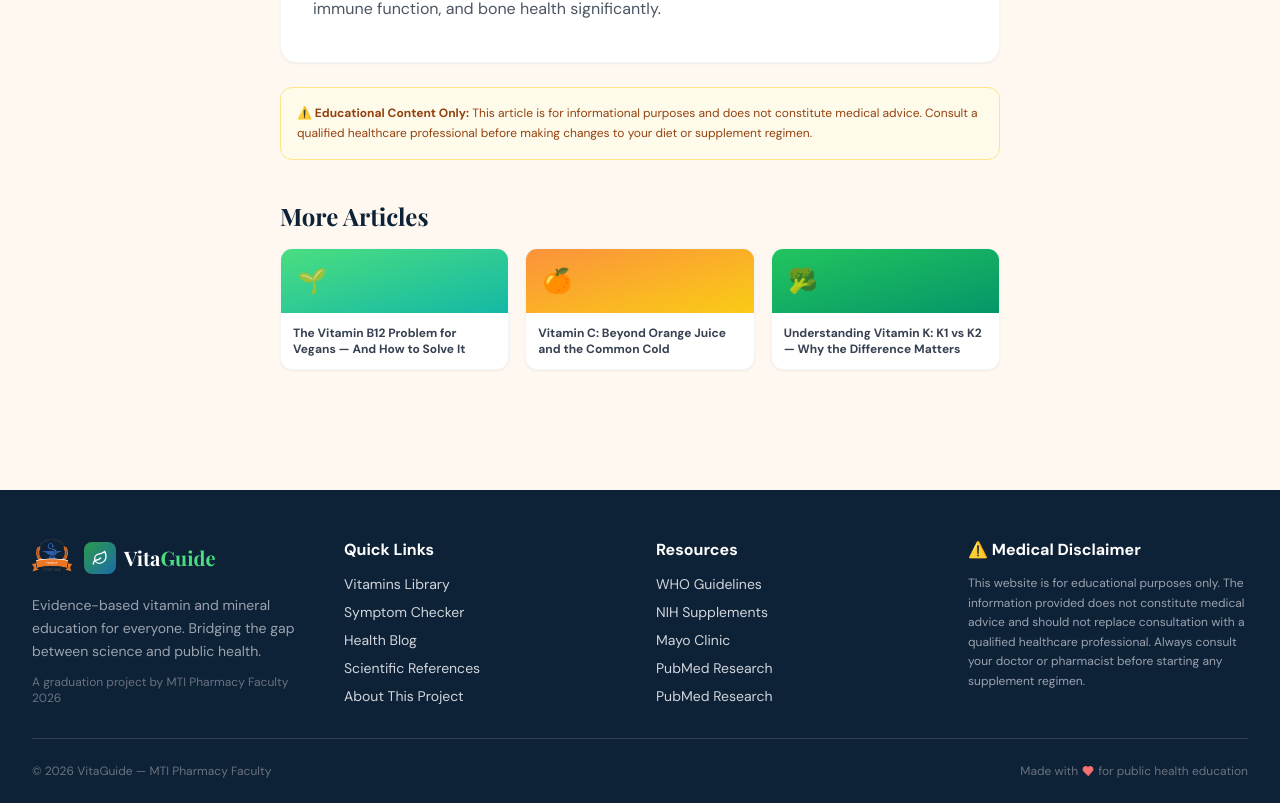
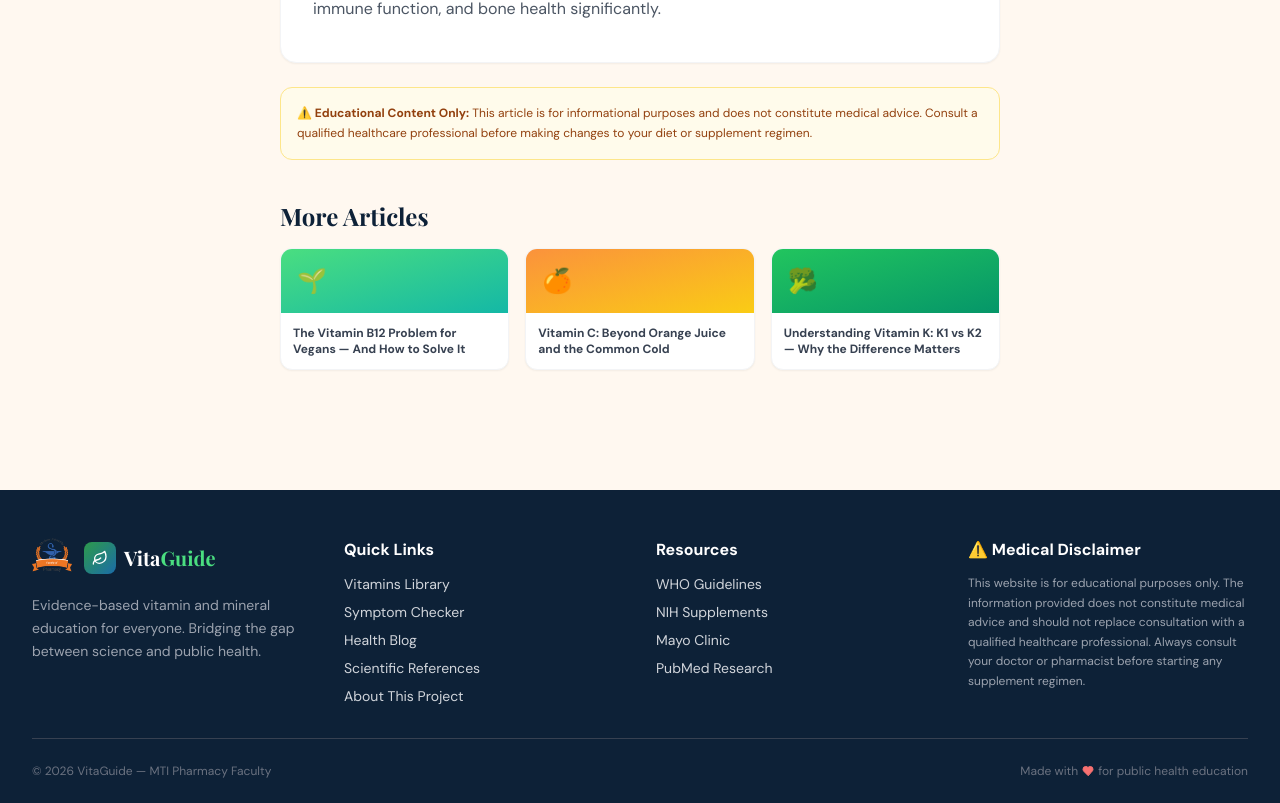
Before and after one commit to Abdelrhman-Ahmed-XD/VitaGuide, a React (Vite) app: page /blog/1 in a window 1280 px wide. Shown: the part 1468-2271 px from the top of the page. Built offline with nearby package versions, Linux system fonts and the light colour scheme.

Commit message:
VitaGuide

```diff
--- a/src/components/Footer.jsx
+++ b/src/components/Footer.jsx
@@ -31,9 +31,6 @@ export default function Footer() {
                         </div>
                         <p className="text-sm text-gray-400 leading-relaxed">
                             Evidence-based vitamin and mineral education for everyone. Bridging the gap between science and public health.
-                        </p>
-                        <p className="text-xs text-gray-500 mt-3">
-                            A graduation project by MTI Pharmacy Faculty 2026
                         </p>
                     </div>
 
@@ -81,11 +78,6 @@ export default function Footer() {
                                     PubMed Research
                                 </a>
                             </li>
-                            <li>
-                                <a href="https://pubmed.ncbi.nlm.nih.gov" target="_blank" rel="noopener noreferrer" className="hover:text-green-400 transition-colors">
-                                    PubMed Research
-                                </a>
-                            </li>
                         </ul>
                     </div>
 
```
